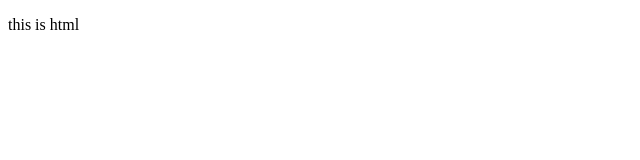
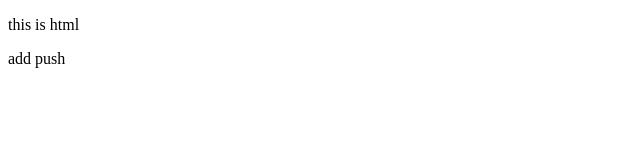
Before and after one commit to ji-noppon/et, a plain HTML site: page index.html in a window 1280 px wide. Shown: the full height of the page, 0-640 px from the left. Drawn offline with Linux system fonts and the light colour scheme.

Commit message:
update <p>
test2

```diff
--- a/index.html
+++ b/index.html
@@ -8,5 +8,6 @@
 </head>
 <body>
     <p>this is html</p>
+    <p>add push</p>
 </body>
 </html>
```
